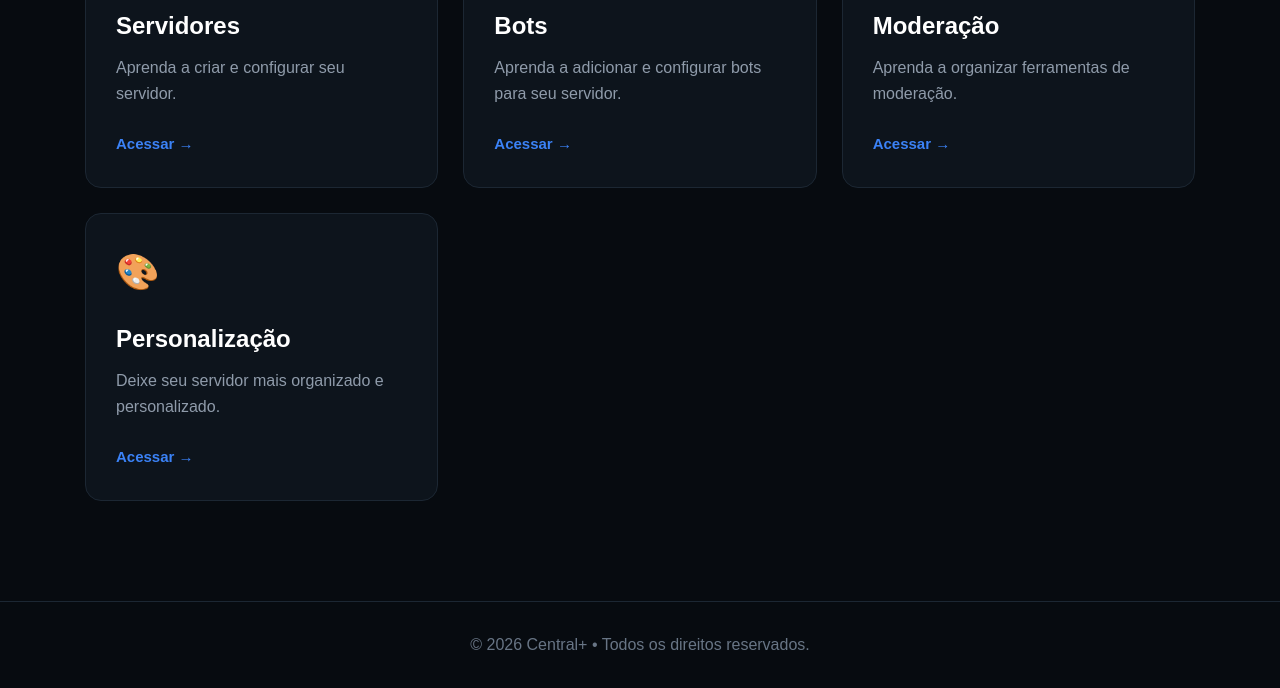
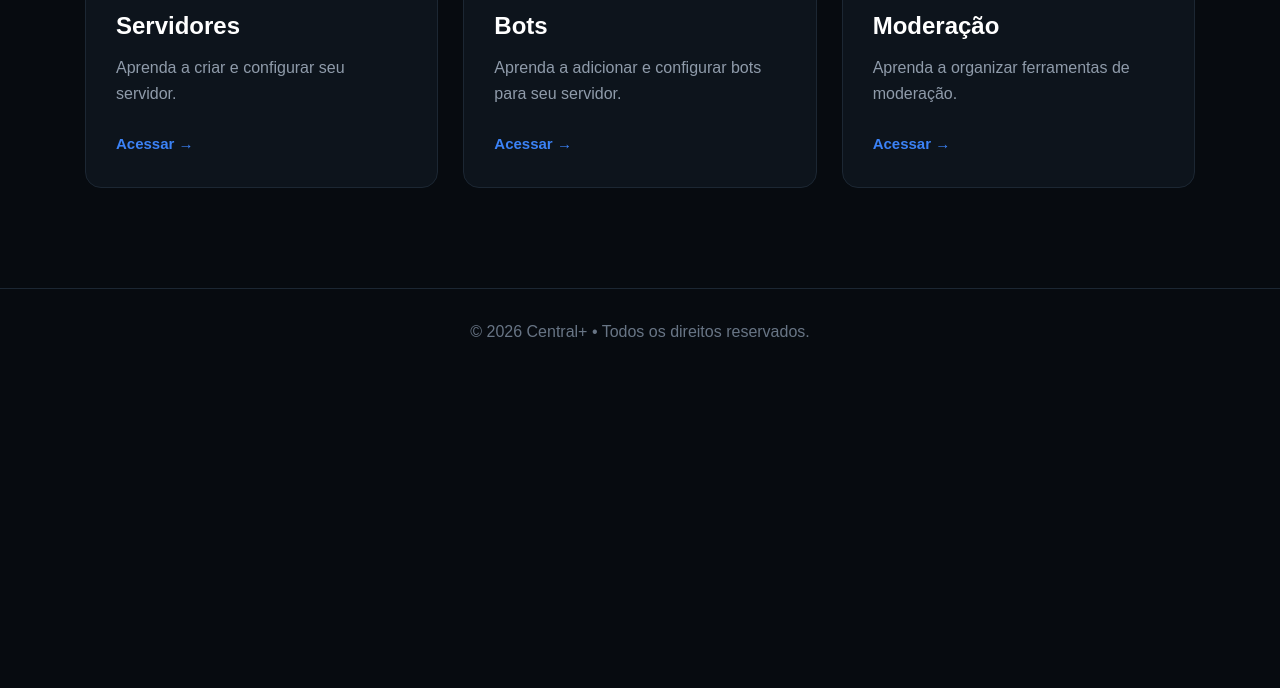
Before and after one commit to centralplusdev/CentralTec, a plain HTML site: page discord.html in a window 1280 px wide. Shown: the part 630-1318 px from the top of the page. After the commit the page ends 1004 px from the top, so only its background shows below. Drawn offline with Linux system fonts and the light colour scheme.

Commit message:
Update discord.html

```diff
--- a/discord.html
+++ b/discord.html
@@ -169,36 +169,6 @@
                 </div>
 
 
-
-                <!-- PERSONALIZAÇÃO -->
-
-                <div class="card">
-
-                    <div class="icone">
-                        🎨
-                    </div>
-
-
-                    <h3>
-                        Personalização
-                    </h3>
-
-
-                    <p>
-                        Deixe seu servidor mais organizado
-                        e personalizado.
-                    </p>
-
-
-                    <button
-                        onclick="alert('Tutoriais de Personalização em construção!')"
-                    >
-                        Acessar →
-                    </button>
-
-                </div>
-
-
             </div>
 
         </section>
```
